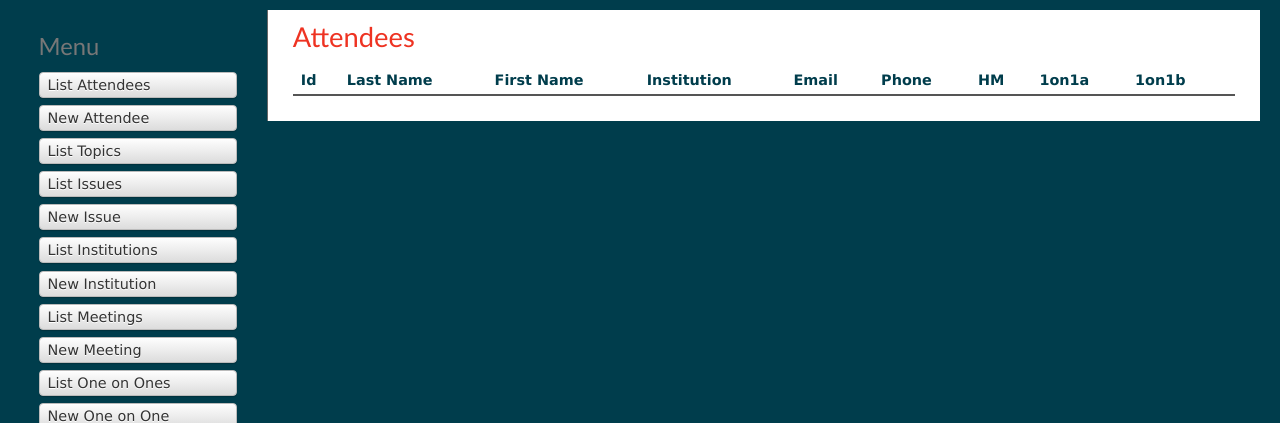
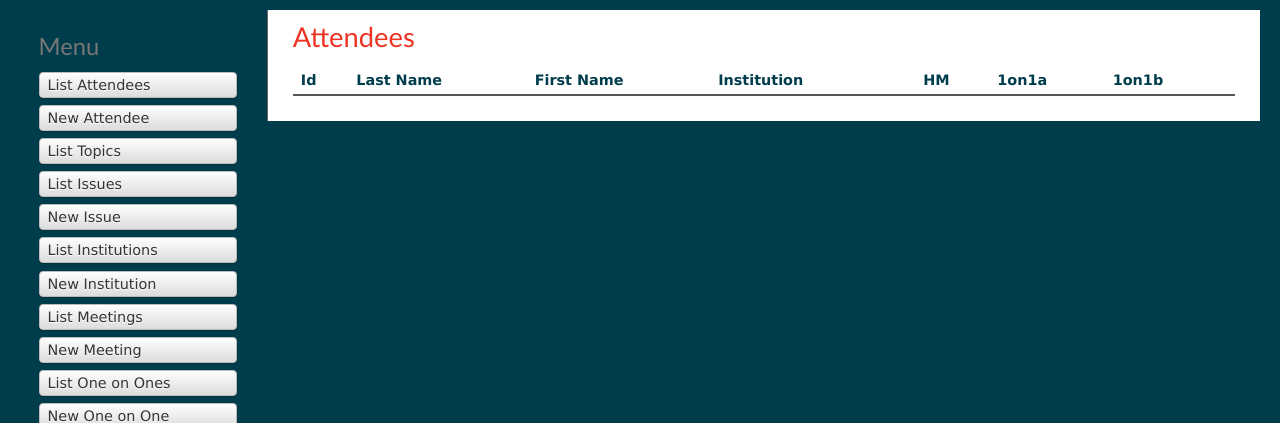
Before and after one commit to topdsoft/amos, a CakePHP app: the page made by app/View/Attendees/index.ctp in a window 1280 px wide. Shown: the part 67-490 px from the top of the page. Run offline with PHP 8.4 and a stand-in for CakePHP, Linux system fonts and the light colour scheme; the template is opened without the code that fills it, so the values that code supplies are empty; some libraries are stand-ins or nearby versions.

Commit message:
change to attendee list after 1-16 meeting

```diff
--- a/app/View/Attendees/index.ctp
+++ b/app/View/Attendees/index.ctp
@@ -6,8 +6,8 @@
 			<th><?php echo $this->Paginator->sort('lastName','Last Name');?></th>
 			<th><?php echo $this->Paginator->sort('firstName','First Name');?></th>
 			<th><?php echo $this->Paginator->sort('Institution.name','Institution');?></th>
-			<th><?php echo $this->Paginator->sort('email');?></th>
-			<th><?php echo $this->Paginator->sort('phone');?></th>
+			<th><?php //echo $this->Paginator->sort('email');?></th>
+			<th><?php //echo $this->Paginator->sort('phone');?></th>
 			<th><?php echo $this->Paginator->sort('numAttended','HM');?></th>
 			<th><?php echo $this->Paginator->sort('ooo1','1on1a');?></th>
 			<th><?php echo $this->Paginator->sort('ooo2','1on1b');?></th>
@@ -22,8 +22,8 @@
 		<td>
 			<?php echo $this->Html->link($attendee['Institution']['name'], array('controller' => 'institutions', 'action' => 'view', $attendee['Institution']['id'])); ?>
 		</td>
-		<td><?php echo h($attendee['Attendee']['email']); ?>&nbsp;</td>
-		<td><?php echo h($attendee['Attendee']['phone']); ?>&nbsp;</td>
+		<td><?php //echo h($attendee['Attendee']['email']); ?>&nbsp;</td>
+		<td><?php //echo h($attendee['Attendee']['phone']); ?>&nbsp;</td>
 		<td><?php echo h($attendee['Attendee']['numAttended']); ?>&nbsp;</td>
 		<td><?php echo h($attendee['Attendee']['ooo1']); ?>&nbsp;</td>
 		<td><?php echo h($attendee['Attendee']['ooo2']); ?>&nbsp;</td>
```
